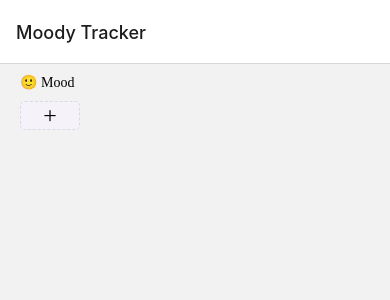
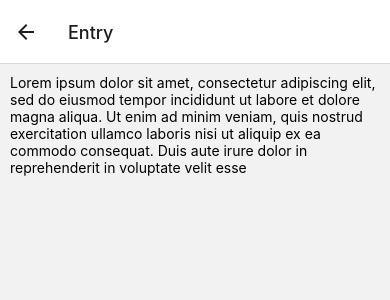
Before and after one commit to kkoscielniak/moody-tracker, a React Native app: screen /Entry in a window 390 px wide. Shown: the top 300 px of the page. Built offline with nearby package versions, Linux system fonts and the light colour scheme.

Commit message:
feat: Add Entry screen placeholder

```diff
--- a/src/App.tsx
+++ b/src/App.tsx
@@ -1,39 +1,22 @@
 import { NavigationContainer } from '@react-navigation/native';
 import { createNativeStackNavigator } from '@react-navigation/native-stack';
 import React from 'react';
-import {
-  SafeAreaView,
-  ScrollView,
-  StatusBar,
-  useColorScheme,
-  View,
-} from 'react-native';
+import EntryScreen from './screens/Entry/EntryScreen';
+import HomeScreen from './screens/Home/HomeScreen';
+import RootStackParams from './types/RootStackParams';
 
-import DataEntry from './components/DataEntry/DataEntry';
-import styles from './styles';
-
-const HomeScreen = () => {
-  const isDarkMode = useColorScheme() === 'dark';
-  return (
-    <SafeAreaView>
-      <StatusBar barStyle={isDarkMode ? 'light-content' : 'dark-content'} />
-
-      <ScrollView contentInsetAdjustmentBehavior="automatic">
-        <View style={styles.container}>
-          <DataEntry />
-        </View>
-      </ScrollView>
-    </SafeAreaView>
-  );
-};
-
-const Stack = createNativeStackNavigator();
+const Stack = createNativeStackNavigator<RootStackParams>();
 
 const App = () => {
   return (
     <NavigationContainer>
       <Stack.Navigator>
-        <Stack.Screen name="Moody Tracker" component={HomeScreen} />
+        <Stack.Screen
+          name="Home"
+          component={HomeScreen}
+          options={{ title: 'Moody Tracker' }}
+        />
+        <Stack.Screen name="Entry" component={EntryScreen} />
       </Stack.Navigator>
     </NavigationContainer>
   );
--- a/src/components/DataEntry/NewEntryTile/NewEntryTile.tsx
+++ b/src/components/DataEntry/NewEntryTile/NewEntryTile.tsx
@@ -1,12 +1,22 @@
+import { useNavigation } from '@react-navigation/native';
+import { NativeStackNavigationProp } from '@react-navigation/native-stack';
 import React, { FC } from 'react';
-import { Text, View } from 'react-native';
+import { Text, TouchableHighlight } from 'react-native';
+import RootStackParams from '../../../types/RootStackParams';
 import styles from './styles';
 
 const NewEntryTile: FC = () => {
+  const navigation =
+    useNavigation<NativeStackNavigationProp<RootStackParams>>();
+
+  const handlePress = () => {
+    navigation.navigate('Entry');
+  };
+
   return (
-    <View style={styles.container}>
+    <TouchableHighlight style={styles.container} onPress={handlePress}>
       <Text style={styles.plusSign}>+</Text>
-    </View>
+    </TouchableHighlight>
   );
 };
 
--- /dev/null
+++ b/src/components/shared/Screen/Screen.tsx
@@ -0,0 +1,13 @@
+import React, { FC, PropsWithChildren } from 'react';
+import { ScrollView, View } from 'react-native';
+import styles from './styles';
+
+const Screen: FC<PropsWithChildren> = ({ children }) => {
+  return (
+    <ScrollView contentInsetAdjustmentBehavior="automatic">
+      <View style={styles.screen}>{children}</View>
+    </ScrollView>
+  );
+};
+
+export default Screen;
--- a/src/styles.ts
+++ b/src/components/shared/Screen/styles.ts
@@ -1,7 +1,7 @@
 import { StyleSheet } from 'react-native';
 
 export default StyleSheet.create({
-  container: {
-    marginHorizontal: 10,
+  screen: {
+    margin: 10,
   },
 });
--- /dev/null
+++ b/src/screens/Entry/EntryScreen.tsx
@@ -0,0 +1,19 @@
+import React from 'react';
+import { Text, View } from 'react-native';
+import Screen from '../../components/shared/Screen/Screen';
+
+const EntryScreen = () => {
+  return (
+    <Screen>
+      <Text>
+        Lorem ipsum dolor sit amet, consectetur adipiscing elit, sed do eiusmod
+        tempor incididunt ut labore et dolore magna aliqua. Ut enim ad minim
+        veniam, quis nostrud exercitation ullamco laboris nisi ut aliquip ex ea
+        commodo consequat. Duis aute irure dolor in reprehenderit in voluptate
+        velit esse
+      </Text>
+    </Screen>
+  );
+};
+
+export default EntryScreen;
--- /dev/null
+++ b/src/screens/Home/HomeScreen.tsx
@@ -0,0 +1,13 @@
+import React from 'react';
+import DataEntry from '../../components/DataEntry/DataEntry';
+import Screen from '../../components/shared/Screen/Screen';
+
+const HomeScreen = () => {
+  return (
+    <Screen>
+      <DataEntry />
+    </Screen>
+  );
+};
+
+export default HomeScreen;
--- /dev/null
+++ b/src/types/RootStackParams.d.ts
@@ -0,0 +1,6 @@
+type RootStackParams = {
+  Home: undefined;
+  Entry: undefined;
+};
+
+export default RootStackParams;
```
Also changed, not shown: src/screens/Entry/styles.ts (added).
